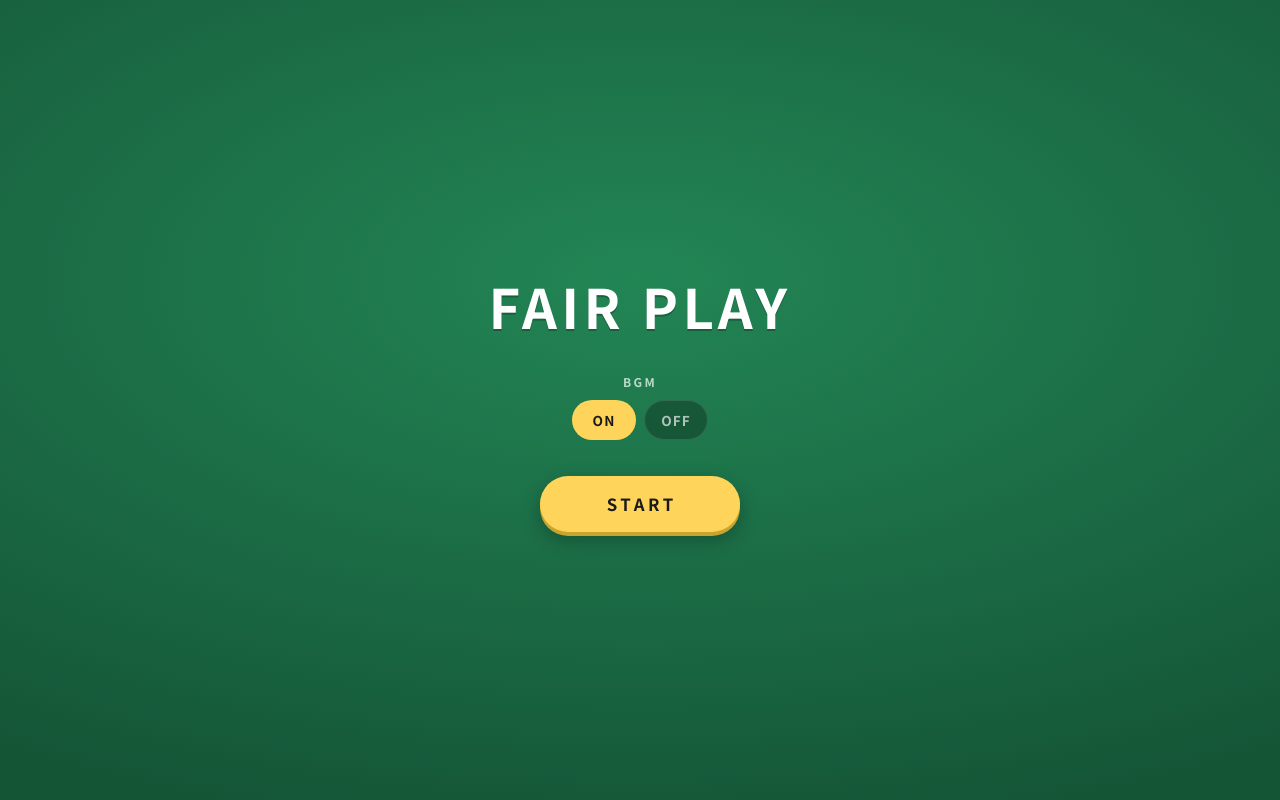
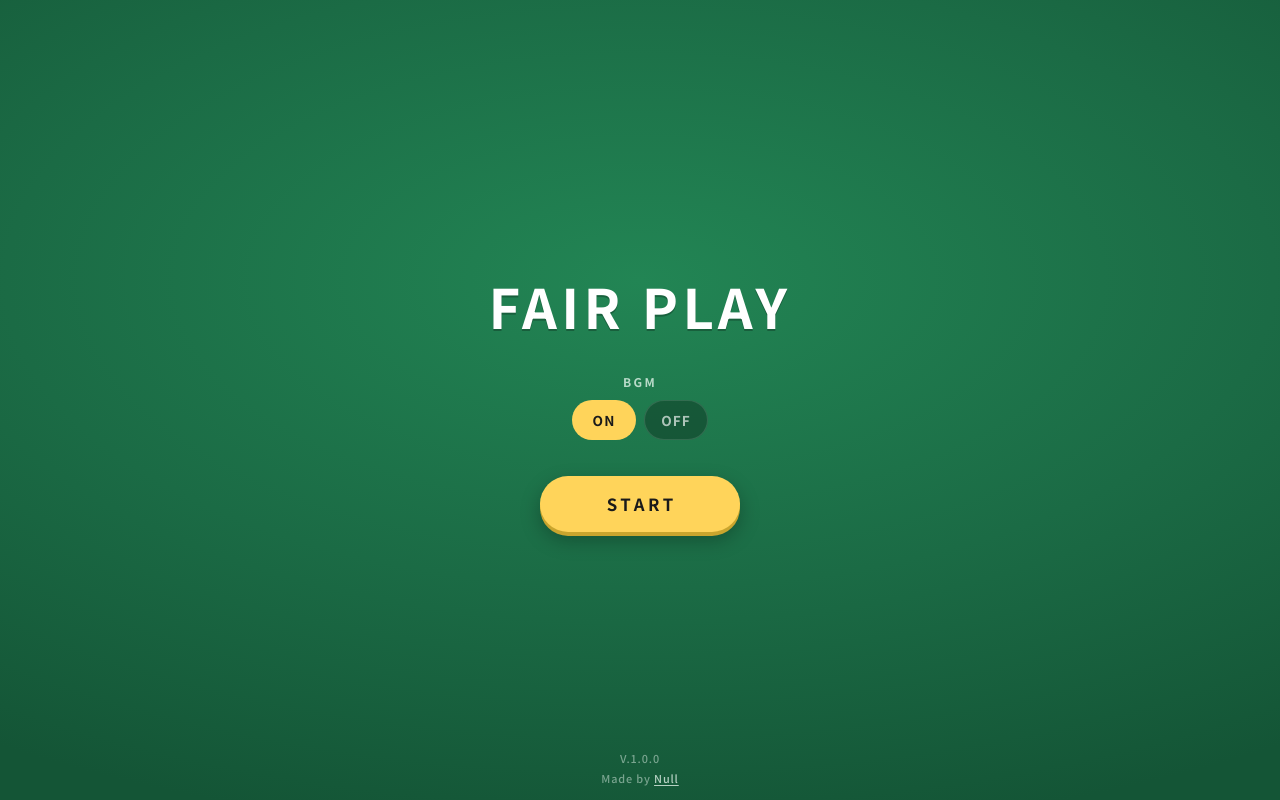
Before and after one commit to AZ10101/fairplay, a React (Vite) app: page / in a window 1280 px wide. Built offline with nearby package versions, Linux system fonts and the light colour scheme.

Commit message:
Add title credit with version and Made by Null link.
Co-authored-by: Cursor <cursoragent@cursor.com>

```diff
--- a/package.json
+++ b/package.json
@@ -1,7 +1,7 @@
 {
   "name": "fairplay",
   "private": true,
-  "version": "0.0.0",
+  "version": "1.0.0",
   "type": "module",
   "scripts": {
     "dev": "vite",
--- a/src/App.css
+++ b/src/App.css
@@ -21,6 +21,34 @@
   justify-content: center;
   text-align: center;
   gap: 28px;
+}
+
+.title-credit {
+  position: absolute;
+  left: 0;
+  right: 0;
+  bottom: calc(14px + var(--safe-bottom));
+  display: flex;
+  flex-direction: column;
+  align-items: center;
+  gap: 4px;
+  font-size: 0.68rem;
+  font-weight: 500;
+  letter-spacing: 0.08em;
+  color: rgba(244, 255, 248, 0.45);
+  pointer-events: none;
+}
+
+.title-credit a {
+  pointer-events: auto;
+  color: rgba(244, 255, 248, 0.72);
+  text-decoration: underline;
+  text-underline-offset: 2px;
+}
+
+.title-credit a:hover,
+.title-credit a:focus-visible {
+  color: #fff;
 }
 
 .title-brand {
--- a/src/App.jsx
+++ b/src/App.jsx
@@ -701,6 +701,19 @@ function App() {
         >
           START
         </button>
+        <footer className="title-credit">
+          <span>V.1.0.0</span>
+          <span>
+            Made by{' '}
+            <a
+              href="https://midnight-app-bar.vercel.app/"
+              target="_blank"
+              rel="noopener noreferrer"
+            >
+              Null
+            </a>
+          </span>
+        </footer>
       </div>
     )
   }
```
